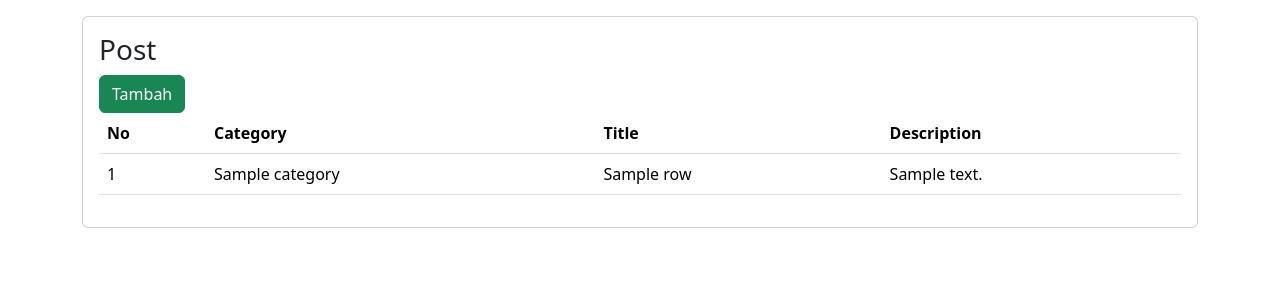
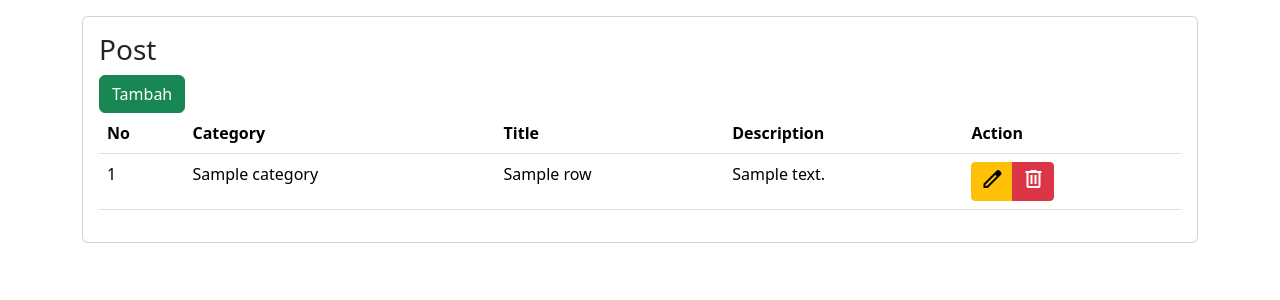
Before and after one commit to ariefandw/smile-ci4, a CodeIgniter 4 app: template app/Views/post/index.php in a window 1280 px wide. Shown: the part 56-356 px from the top of the page. Run offline with PHP 8.4 and a stand-in for CodeIgniter, Linux system fonts and the light colour scheme; the template is opened without the code that fills it: most values are stand-ins (such as "Sample title", 1, 10 or a date in 2020); some libraries are stand-ins or nearby versions.

Commit message:
material icon

```diff
--- a/app/Views/layout/app.php
+++ b/app/Views/layout/app.php
@@ -8,6 +8,7 @@
     <title>Document</title>
     <link href="https://cdn.jsdelivr.net/npm/bootstrap@5.3.0-alpha1/dist/css/bootstrap.min.css" rel="stylesheet"
         integrity="sha384-GLhlTQ8iRABdZLl6O3oVMWSktQOp6b7In1Zl3/Jr59b6EGGoI1aFkw7cmDA6j6gD" crossorigin="anonymous">
+    <link href="https://fonts.googleapis.com/css2?family=Material+Symbols+Outlined" rel="stylesheet" />
     <?= $this->renderSection('css'); ?>
 </head>
 
--- a/app/Views/post/index.php
+++ b/app/Views/post/index.php
@@ -12,6 +12,7 @@
                     <th scope="col">Category</th>
                     <th scope="col">Title</th>
                     <th scope="col">Description</th>
+                    <th scope="col">Action</th>
                 </tr>
             </thead>
             <tbody>
@@ -29,6 +30,16 @@
                         <td>
                             <?= $row->description; ?>
                         </td>
+                        <td>
+                            <div class="btn-group btn-group-sm" role="group">
+                                <a href="<?= site_url('post/edit/' . $row->id); ?>" class="btn btn-warning">
+                                    <span class="material-symbols-outlined">edit</span>
+                                </a>
+                                <a href="<?= site_url('post/delete'); ?>" class="btn btn-danger">
+                                    <span class="material-symbols-outlined">delete</span>
+                                </a>
+                            </div>
+                        </td>
                     </tr>
                 <?php endforeach; ?>
             </tbody>
```
